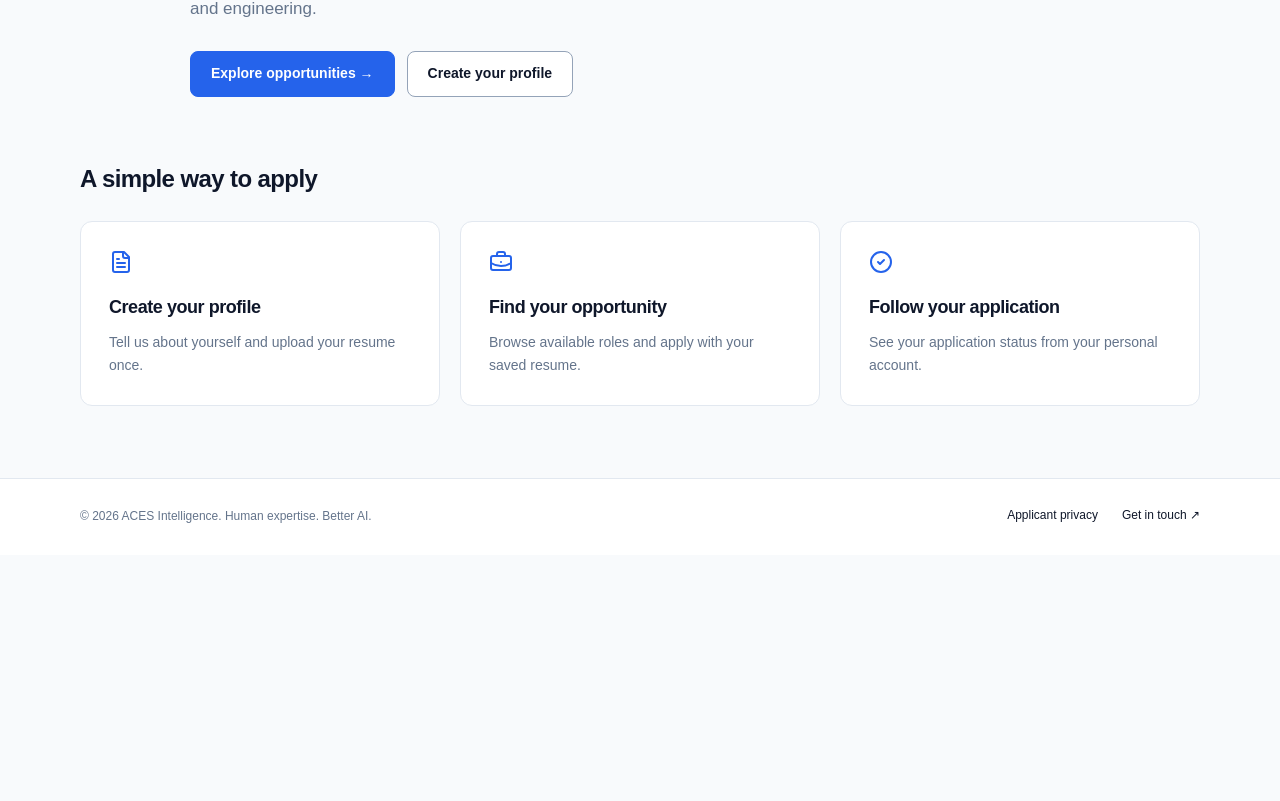
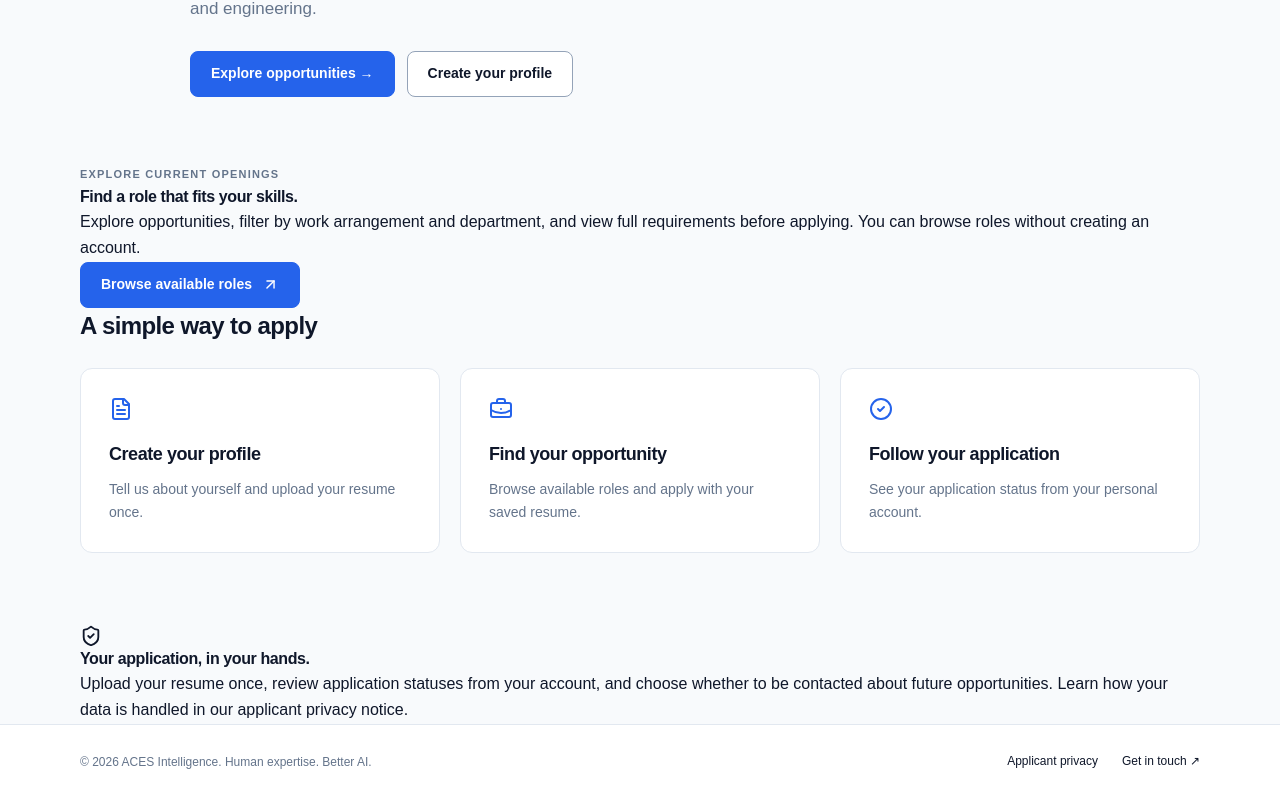
Before and after one commit to J2wa/j2work, a Next.js app: page / in a window 1280 px wide. Shown: the part 373-1174 px from the top of the page. Before the commit the page ends 928 px from the top, so only its background shows below. Built offline with nearby package versions, Linux system fonts and the light colour scheme.

Commit message:
Polish careers flow and recruiting controls: app/page.tsx

```diff
--- a/app/page.tsx
+++ b/app/page.tsx
@@ -1,5 +1,5 @@
 import Link from "next/link";
-import { BriefcaseBusiness, FileText, CheckCircle2 } from "lucide-react";
+import { BriefcaseBusiness, FileText, CheckCircle2, ArrowUpRight, ShieldCheck } from "lucide-react";
 import { PublicHeader, Footer } from "@/components/brand";
 export default function Home() {
   return (
@@ -25,6 +25,16 @@ export default function Home() {
               Create your profile
             </Link>
           </div>
+        </section>
+        <section className="shell homepage-careers-cta" aria-labelledby="find-roles">
+          <div>
+            <span className="eyebrow text-accent">EXPLORE CURRENT OPENINGS</span>
+            <h2 id="find-roles">Find a role that fits your skills.</h2>
+            <p>Explore opportunities, filter by work arrangement and department, and view full requirements before applying. You can browse roles without creating an account.</p>
+          </div>
+          <Link href="/careers" className="button">
+            Browse available roles <ArrowUpRight size={17} aria-hidden="true" />
+          </Link>
         </section>
         <section className="shell landing-steps" aria-labelledby="how-it-works">
           <h2 id="how-it-works">A simple way to apply</h2>
@@ -54,6 +64,13 @@ export default function Home() {
             ))}
           </div>
         </section>
+        <section className="shell homepage-privacy-note" aria-label="Applicant privacy">
+          <ShieldCheck size={22} aria-hidden="true" />
+          <div>
+            <h2>Your application, in your hands.</h2>
+            <p>Upload your resume once, review application statuses from your account, and choose whether to be contacted about future opportunities. Learn how your data is handled in our <Link href="/privacy">applicant privacy notice</Link>.</p>
+          </div>
+        </section>
       </main>
       <Footer />
     </>
```
